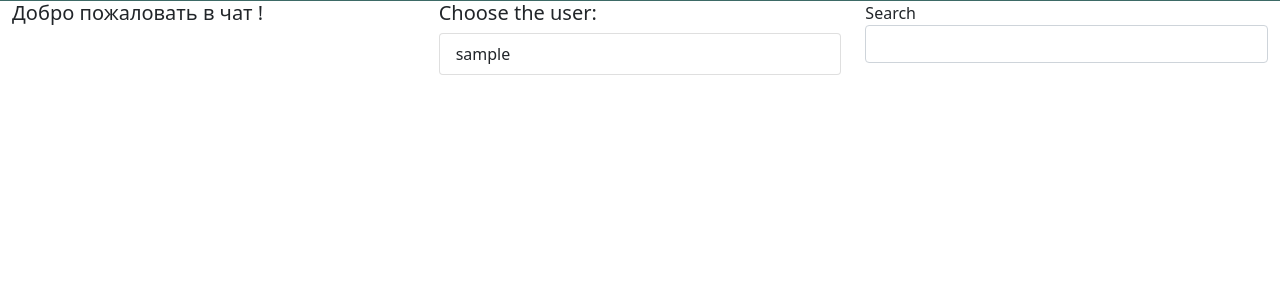
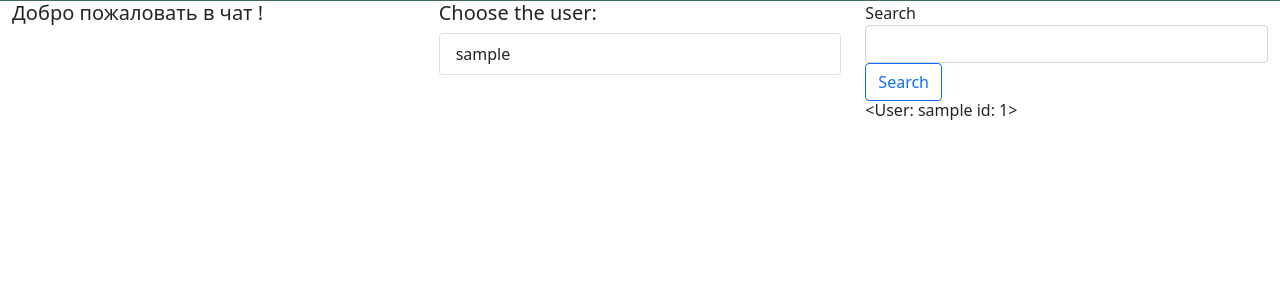
Before and after one commit to JasperStfun/TeleVeb, a Flask app: template app/templates/welcome_to_chat.html in a window 1280 px wide. Shown: the part 55-356 px from the top of the page. Run offline with Flask 2, Linux system fonts and the light colour scheme; tables that the repository leaves empty hold one stand-in row (values such as "Sample post"); the template is opened without the code that fills it: values that come from a table or form of the project are taken from there, most other values are stand-ins (such as "Sample title", 1, 10 or a date in 2020).

Commit message:
add display search result

```diff
--- a/app/templates/welcome_to_chat.html
+++ b/app/templates/welcome_to_chat.html
@@ -20,6 +20,8 @@
                 <div class="form-group">
                     {{ search_form.search.label}}<br>
                     {{ search_form.search() }}
+                    {{ search_form.submit() }}<br>
+                    <h6>{{ search_result }}</h6>
                 </div>
             </form>
         </div>
```
